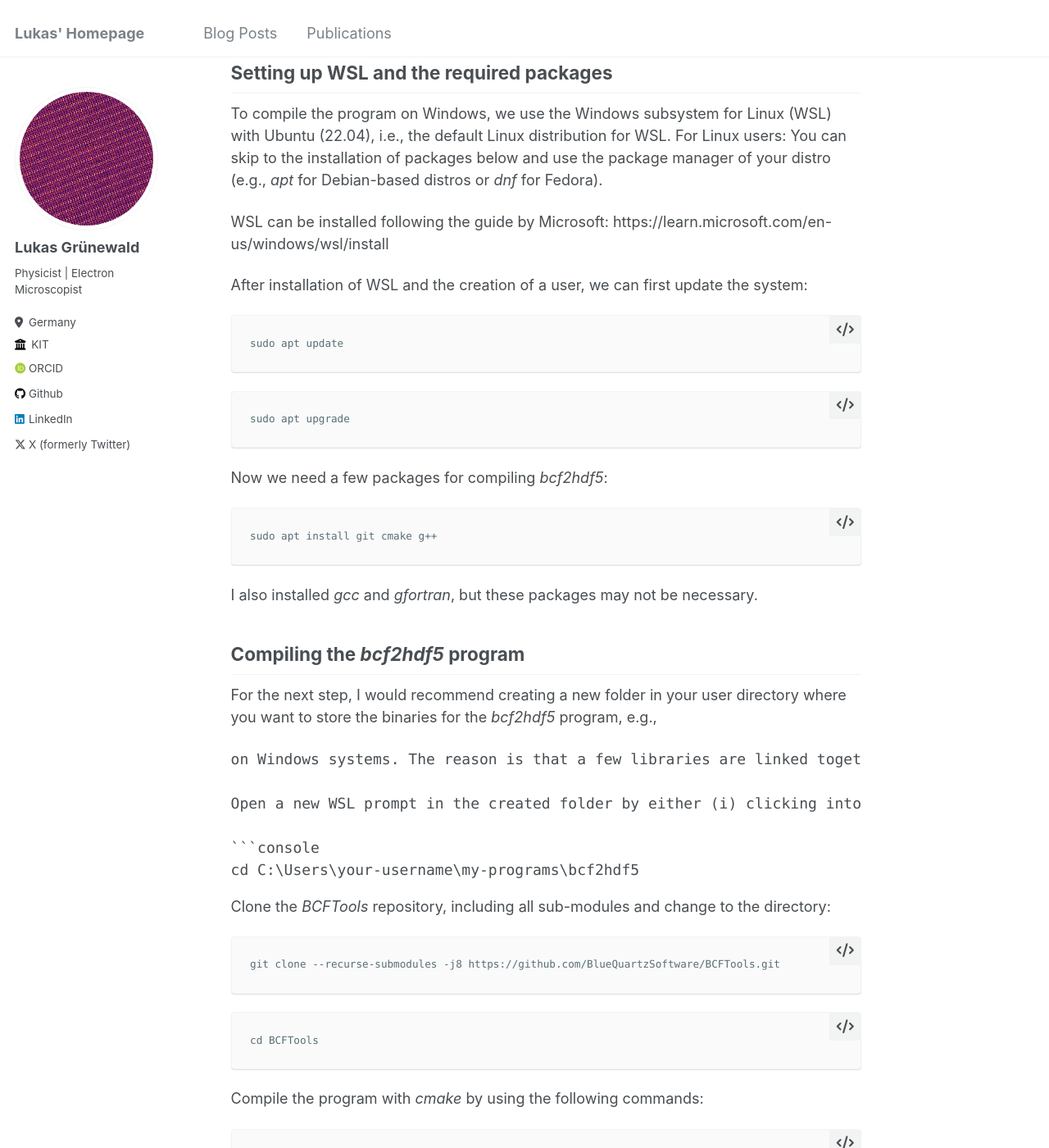
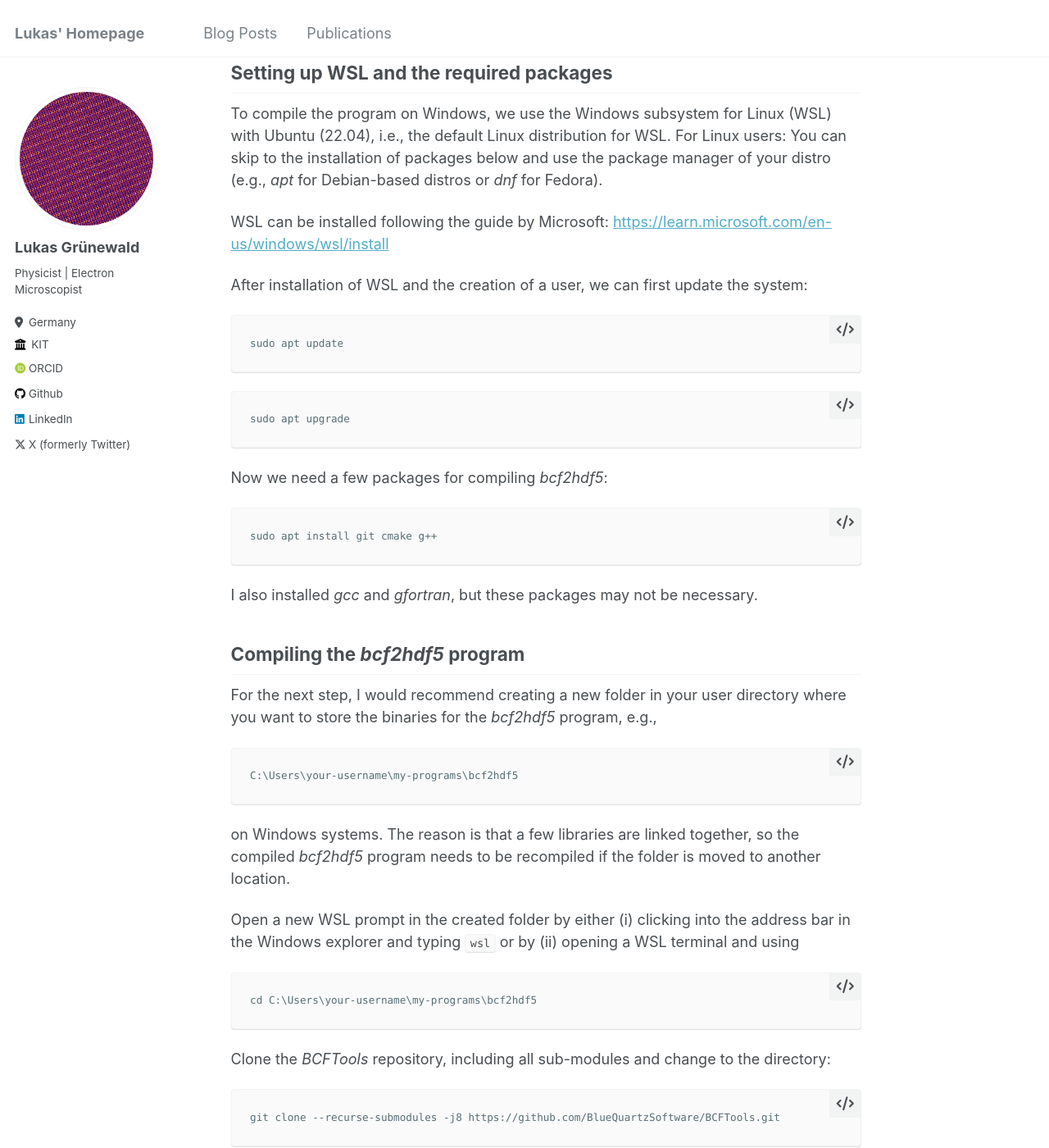
Before and after one commit to lukmuk/lukmuk.github.io, a Jekyll site: the page built from _posts/2024-05-29-blog-ebsd-bcf.md, in a window 1280 px wide and 1400 px high, scrolled down 1392 px. Shown: the whole window at 82% size. Built offline with Jekyll 4.4.1, drawn with Linux system fonts in a browser that asks for light colours; some web fonts are replaced.

Commit message:
Update 2024-05-29-blog-ebsd-bcf.md

````diff
--- a/_posts/2024-05-29-blog-ebsd-bcf.md
+++ b/_posts/2024-05-29-blog-ebsd-bcf.md
@@ -30,7 +30,7 @@ Setting up WSL and the required packages
 
 To compile the program on Windows, we use the Windows subsystem for Linux (WSL) with Ubuntu (22.04), i.e., the default Linux distribution for WSL. For Linux users: You can skip to the installation of packages below and use the package manager of your distro (e.g., *apt* for Debian-based distros or *dnf* for Fedora).
 
-WSL can be installed following the guide by Microsoft: https://learn.microsoft.com/en-us/windows/wsl/install
+WSL can be installed following the guide by Microsoft: [https://learn.microsoft.com/en-us/windows/wsl/install](https://learn.microsoft.com/en-us/windows/wsl/install)
 
 After installation of WSL and the creation of a user, we can first update the system:
 
@@ -54,7 +54,9 @@ Compiling the *bcf2hdf5* program
 ------
 
 For the next step, I would recommend creating a new folder in your user directory where you want to store the binaries for the *bcf2hdf5* program, e.g.,
-```C:\Users\your-username\my-programs\bcf2hdf5```
+```console
+C:\Users\your-username\my-programs\bcf2hdf5
+```
 on Windows systems. The reason is that a few libraries are linked together, so the compiled *bcf2hdf5* program needs to be recompiled if the folder is moved to another location.
 
 Open a new WSL prompt in the created folder by either (i) clicking into the address bar in the Windows explorer and typing ```wsl``` or by (ii) opening a WSL terminal and using
````
